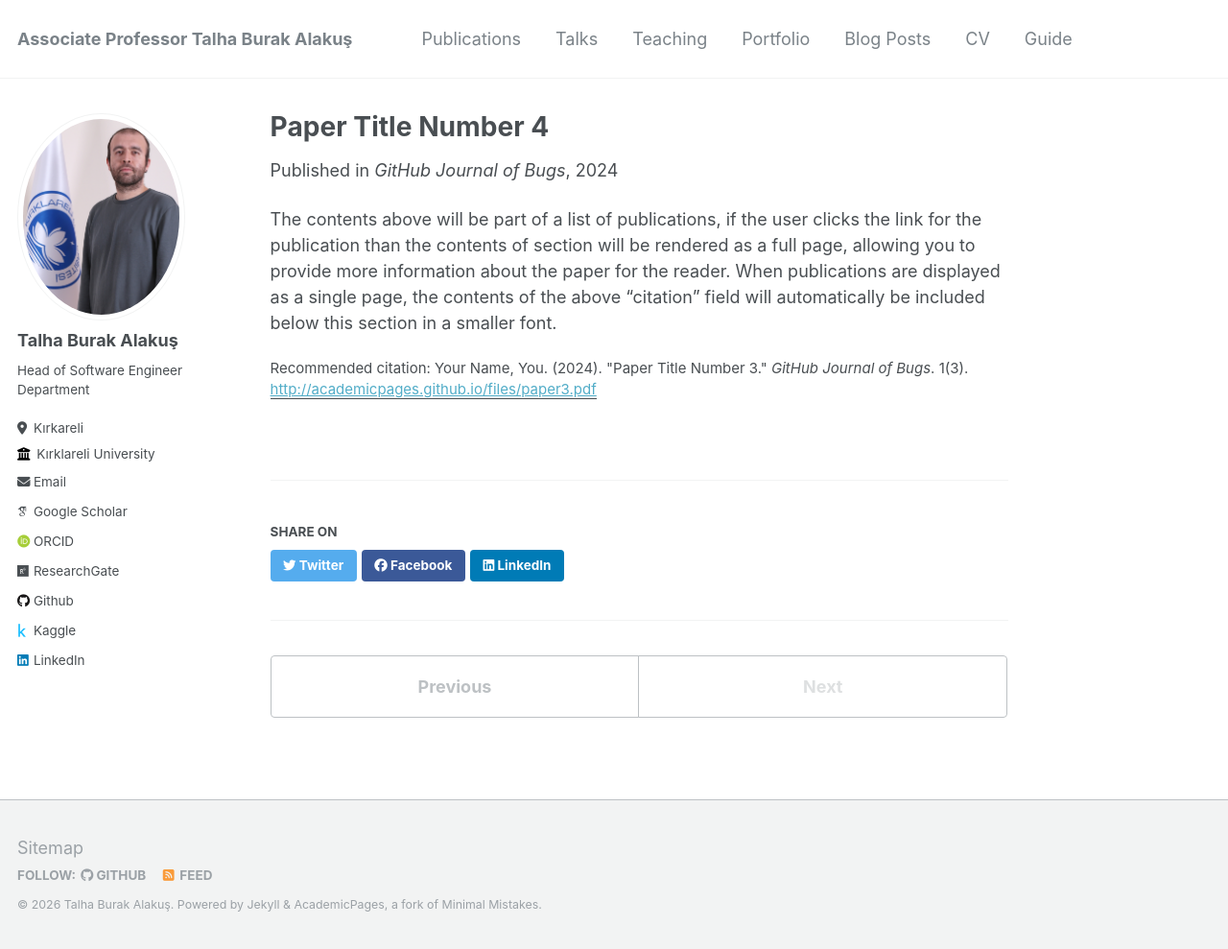
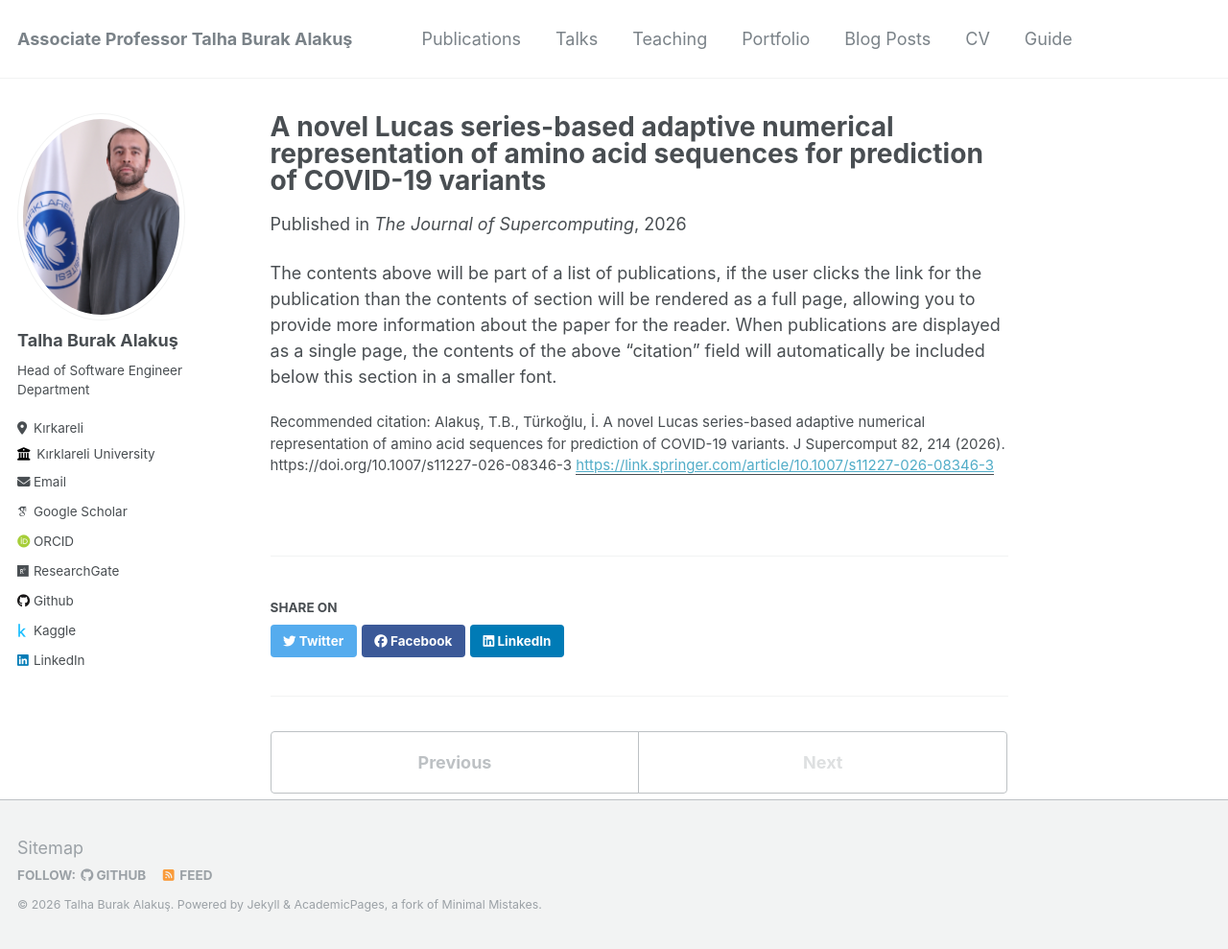
Before and after one commit to burakalakuss/talhaburakalakus.github.io, a Jekyll site: the page built from _publications/2024-02-17-paper-title-number-4.md, in a window 1280 px wide and 989 px high. Shown: the whole window at 96% size. Built offline with Jekyll 4.4.1, drawn with Linux system fonts in a browser that asks for light colours; some web fonts are replaced.

Commit message:
Update 2024-02-17-paper-title-number-4.md

```diff
--- a/_publications/2024-02-17-paper-title-number-4.md
+++ b/_publications/2024-02-17-paper-title-number-4.md
@@ -1,12 +1,12 @@
 ---
-title: "Paper Title Number 4"
+title: "A novel Lucas series-based adaptive numerical representation of amino acid sequences for prediction of COVID-19 variants"
 collection: publications
 permalink: /publication/2024-02-17-paper-title-number-4
-excerpt: 'This paper is about fixing template issue #693.'
-date: 2024-02-17
-venue: 'GitHub Journal of Bugs'
-paperurl: 'http://academicpages.github.io/files/paper3.pdf'
-citation: 'Your Name, You. (2024). &quot;Paper Title Number 3.&quot; <i>GitHub Journal of Bugs</i>. 1(3).'
+excerpt: 'This study presents a computational approach for predicting SARS-CoV-2 variants using protein sequence data. A novel protein mapping method, LucasProtein (LUCPROT), is introduced to convert protein sequences into numerical representations suitable for machine learning models.'
+date: 2026-03-03
+venue: 'The Journal of Supercomputing'
+paperurl: 'https://link.springer.com/article/10.1007/s11227-026-08346-3'
+citation: 'Alakuş, T.B., Türkoğlu, İ. A novel Lucas series-based adaptive numerical representation of amino acid sequences for prediction of COVID-19 variants. J Supercomput 82, 214 (2026). https://doi.org/10.1007/s11227-026-08346-3'
 ---
 
 The contents above will be part of a list of publications, if the user clicks the link for the publication than the contents of section will be rendered as a full page, allowing you to provide more information about the paper for the reader. When publications are displayed as a single page, the contents of the above "citation" field will automatically be included below this section in a smaller font.
```
